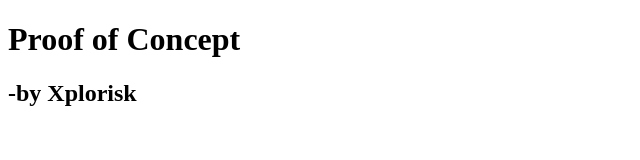
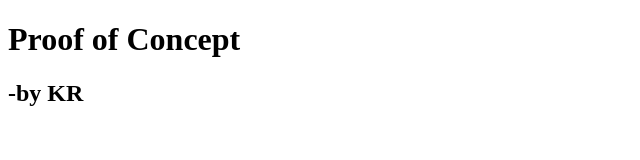
Before and after one commit to nirajgautamit/whitehat, a plain HTML site: page index.html in a window 1280 px wide. Shown: the full height of the page, 0-640 px from the left. Drawn offline with Linux system fonts and the light colour scheme.

Commit message:
Update index.html

```diff
--- a/index.html
+++ b/index.html
@@ -6,8 +6,8 @@
 <body>
 
 <h1>Proof of Concept</h1>
-  <h2> -by Xplorisk </h2>
-<!-- Subdomain Takeover POC By X.p.l.o.r.i.s.k  -->
+  <h2> -by KR </h2>
+<!-- Subdomain Takeover POC By ng  -->
 
 </body>
 </html>
```
